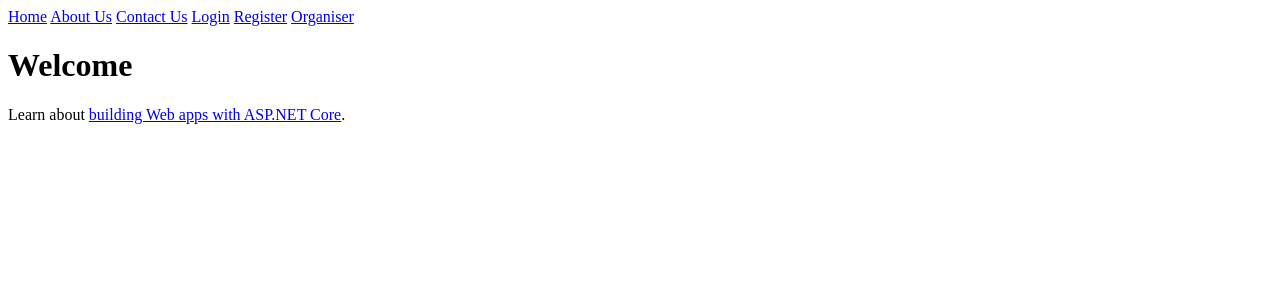
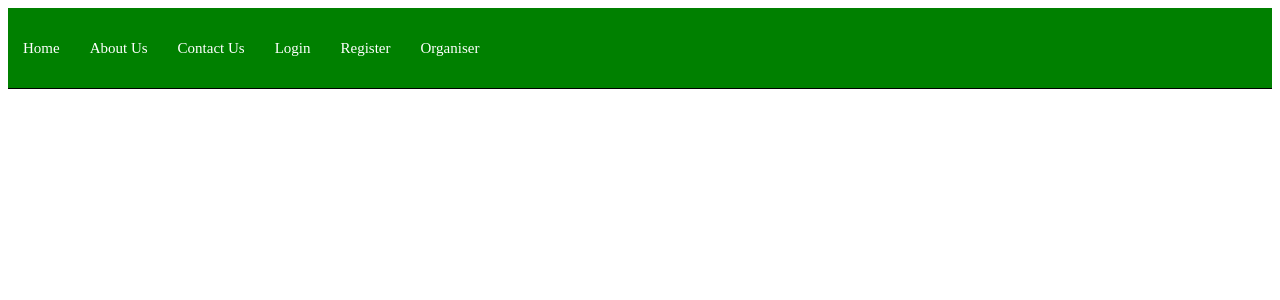
Before and after one commit to nalediey/RaceDay_MVC, an ASP.NET Core app: page / in a window 1280 px wide. Shown: the top 300 px of the page. Run offline with ASP.NET Core 8, Linux system fonts and the light colour scheme.

Commit message:
Refactor layout and add navigation structure

```diff
--- a/Views/Home/ContactUs.cshtml
+++ b/Views/Home/ContactUs.cshtml
@@ -4,3 +4,7 @@
 @{
 }
 @Html.Partial("_navigation")
+
+<div class="contact_card">
+
+</div>
--- a/Views/Home/Index.cshtml
+++ b/Views/Home/Index.cshtml
@@ -1,10 +1,13 @@
 @{
     ViewData["Title"] = "Home Page";
 }
+<link rel="stylesheet" href="~/css/site.css" asp-append-version="true" />
 
 @Html.Partial("_navigation")
 
-<div class="text-center">
-    <h1 class="display-4">Welcome</h1>
-    <p>Learn about <a href="https://learn.microsoft.com/aspnet/core">building Web apps with ASP.NET Core</a>.</p>
-</div>
+<section class="home-content">
+
+
+
+
+</section>
--- a/Views/Shared/_navigation.cshtml
+++ b/Views/Shared/_navigation.cshtml
@@ -3,6 +3,8 @@
 *@
 @{
 }
+<link rel="stylesheet" href="~/css/site.css" asp-append-version="true" />
+
 <!--Adding the navigation-->
 <!--The Action method has two arguements the first arguement is for the view, the second arguement is for the controller-->
 <nav class="navigation">
```
